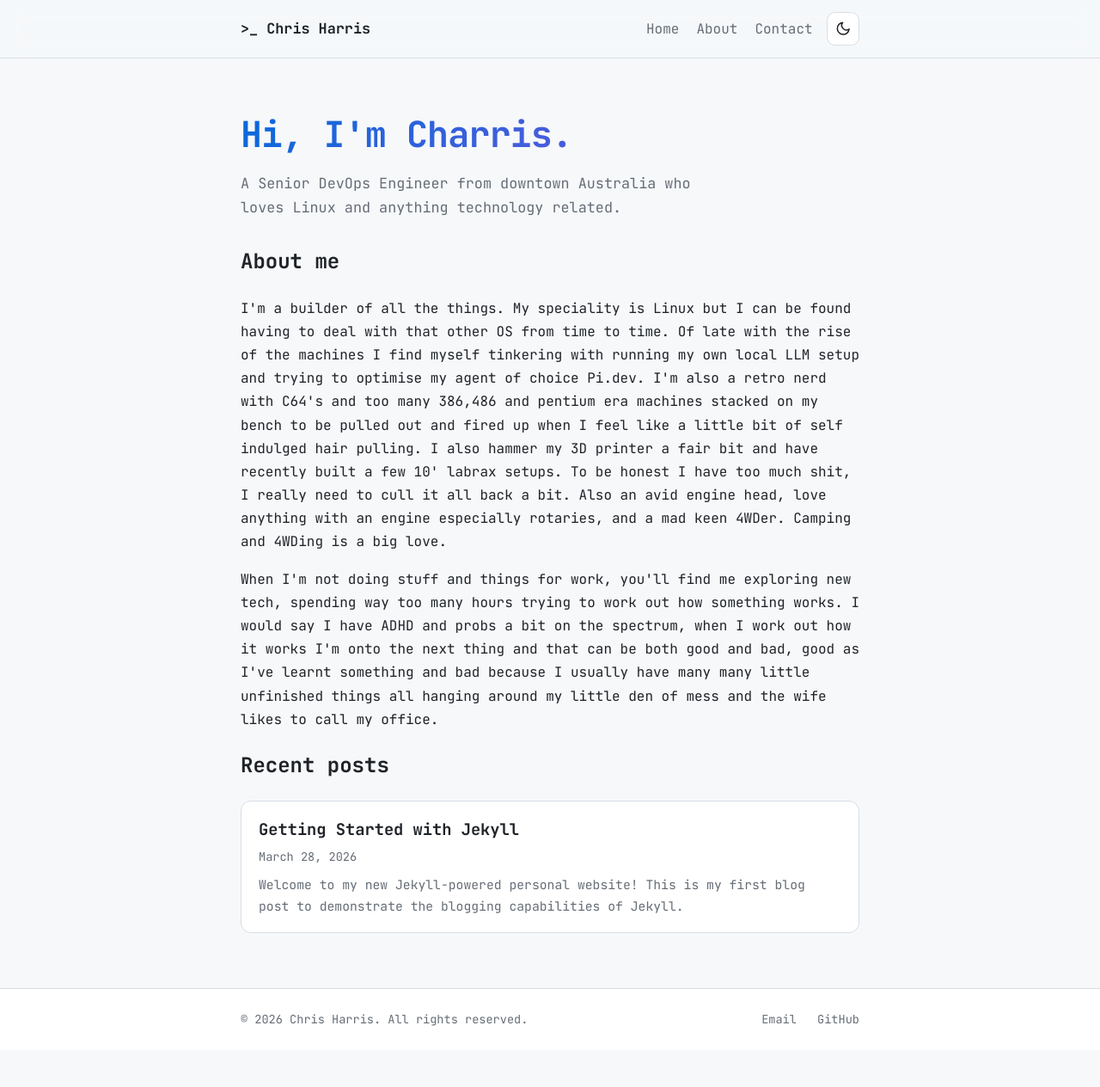
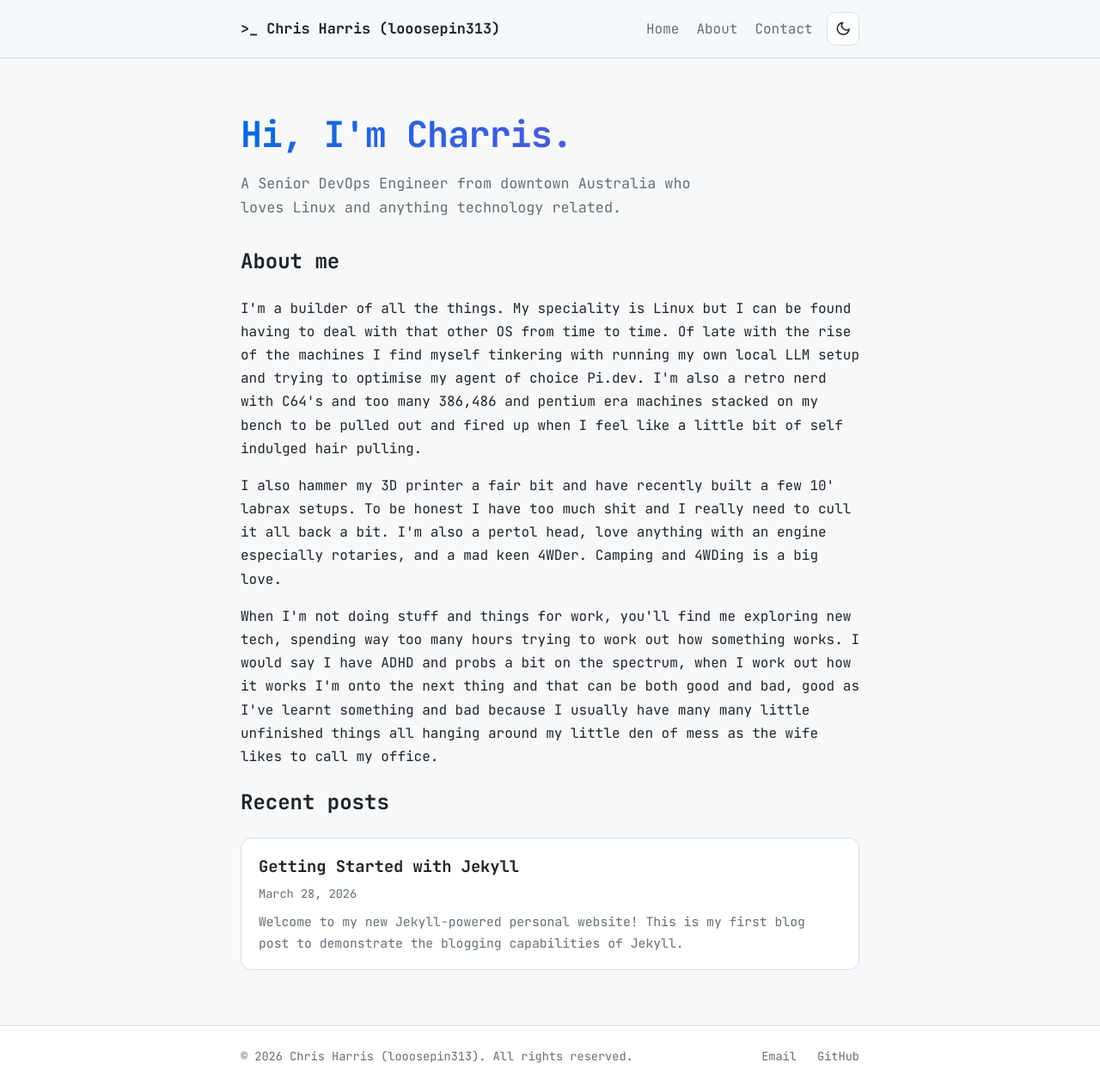
Before and after one commit to loosepin313/loosepin313.github.io, a Jekyll site: the page built from index.md, in a window 1280 px wide and 1264 px high. Shown: the whole window at 86% size. Built offline with Jekyll 4.4.1, drawn with Linux system fonts in a browser that asks for light colours.

Commit message:
Update site title and description, restructure about section

```diff
--- a/_config.yml
+++ b/_config.yml
@@ -1,9 +1,9 @@
 # Site configuration
-title: Chris Harris
+title: Chris Harris (looosepin313)
 email: chris.m.harris@gmail.com
 description: >-
-  Personal website and blog of Chris Harris — software developer focused on
-  clean, efficient, and user-friendly software.
+  Personal website and blog of Chris Harris — Senior DevOps Engineer focused on
+  all sorts of stuff and things.
 url: "https://loosepin313.github.io"
 baseurl: ""
 github_username: loosepin313
--- a/index.md
+++ b/index.md
@@ -10,8 +10,9 @@ title: Home
 
 <section>
     <h2>About me</h2>
-    <p>I'm a builder of all the things. My speciality is Linux but I can be found having to deal with that other OS from time to time. Of late with the rise of the machines I find myself tinkering with running my own local LLM setup and trying to optimise my agent of choice Pi.dev.  I'm also a retro nerd with C64's and too many 386,486 and pentium era machines stacked on my bench to be pulled out and fired up when I feel like a little bit of self indulged hair pulling.  I also hammer my 3D printer a fair bit and have recently built a few 10' labrax setups. To be honest I have too much shit, I really need to cull it all back a bit.  Also an avid engine head, love anything with an engine especially rotaries, and a mad keen 4WDer. Camping and 4WDing is a big love.</p>
-    <p>When I'm not doing stuff and things for work, you'll find me exploring new tech, spending way too many hours trying to work out how something works.  I would say I have ADHD and probs a bit on the spectrum, when I work out how it works I'm onto the next thing and that can be both good and bad, good as I've learnt something and bad because I usually have many many little unfinished things all hanging around my little den of mess and the wife likes to call my office.</p>
+    <p>I'm a builder of all the things. My speciality is Linux but I can be found having to deal with that other OS from time to time. Of late with the rise of the machines I find myself tinkering with running my own local LLM setup and trying to optimise my agent of choice Pi.dev.  I'm also a retro nerd with C64's and too many 386,486 and pentium era machines stacked on my bench to be pulled out and fired up when I feel like a little bit of self indulged hair pulling.</p>
+    <p>I also hammer my 3D printer a fair bit and have recently built a few 10' labrax setups. To be honest I have too much shit and I really need to cull it all back a bit.  I'm also a pertol head, love anything with an engine especially rotaries, and a mad keen 4WDer. Camping and 4WDing is a big love.</p>
+    <p>When I'm not doing stuff and things for work, you'll find me exploring new tech, spending way too many hours trying to work out how something works.  I would say I have ADHD and probs a bit on the spectrum, when I work out how it works I'm onto the next thing and that can be both good and bad, good as I've learnt something and bad because I usually have many many little unfinished things all hanging around my little den of mess as the wife likes to call my office.</p>
 </section>
 
 <section>
```
